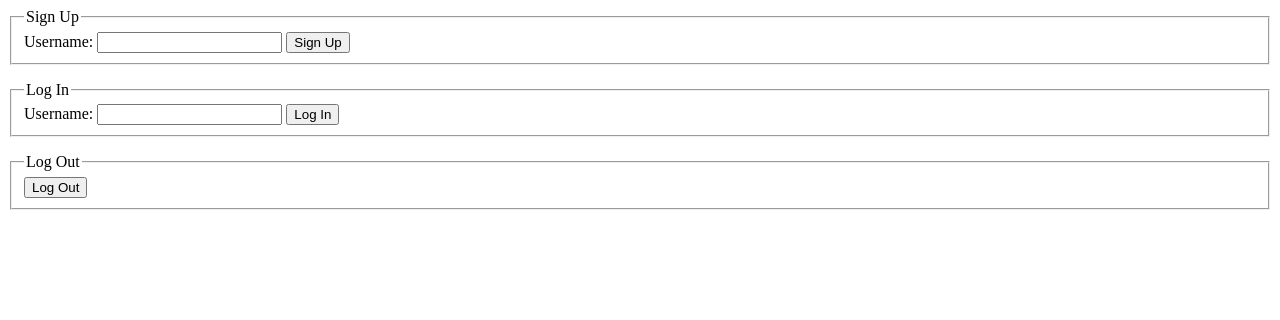
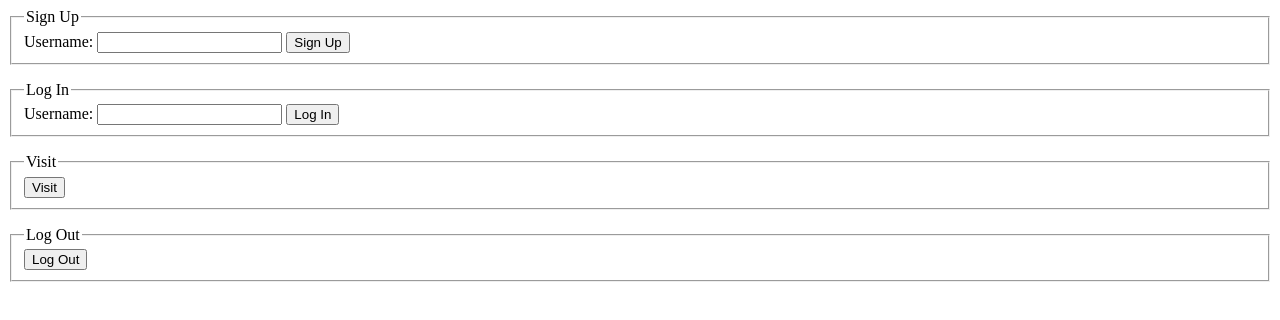
Before and after one commit to Zhusufeng/session-example, a website: page client/index.html in a window 1280 px wide. Drawn offline with Linux system fonts and the light colour scheme.

Commit message:
Create a visit button in index.html

```diff
--- a/client/index.html
+++ b/client/index.html
@@ -23,6 +23,15 @@
         <label for="username">Username: </label>
         <input type="text" name="username" id="username">
         <input type="submit" name="login" id="login" value="Log In">
+      </fieldset>
+    </form>
+
+    <p></p>
+
+    <form id="visit-form">
+      <fieldset>
+        <legend>Visit</legend>
+        <input type="submit" name="visit" id="visit" value="Visit">
       </fieldset>
     </form>
 
```
